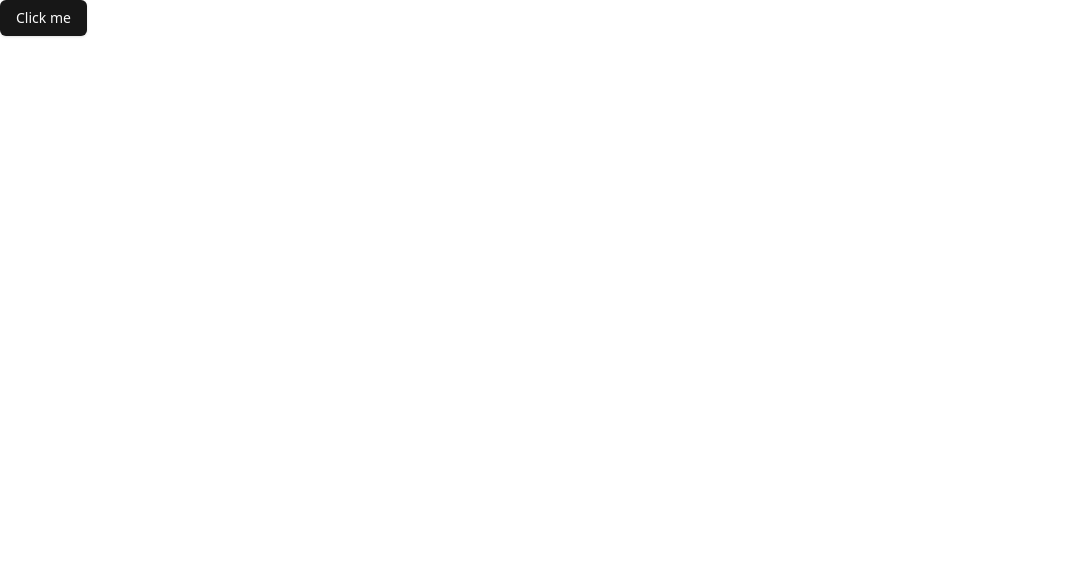
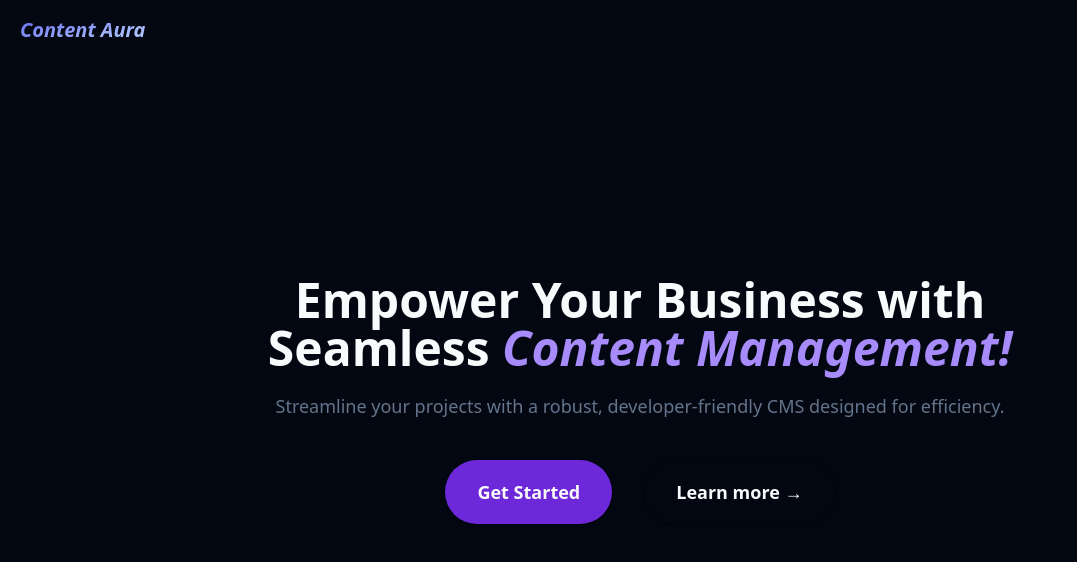
Before and after one commit to diyaprajapati/ContentAura, a React (Vite) app in the folder cms-frontend/: page / in a window 1280 px wide. Shown: the top 562 px of the page, without its empty margins (0-1077 px from the left). Built offline with nearby package versions, Linux system fonts and the light colour scheme.

Commit message:
made landing page

```diff
--- a/cms-frontend/package.json
+++ b/cms-frontend/package.json
@@ -13,6 +13,7 @@
     "@radix-ui/react-slot": "^1.1.0",
     "class-variance-authority": "^0.7.1",
     "clsx": "^2.1.1",
+    "framer-motion": "^11.14.1",
     "lucide-react": "^0.468.0",
     "react": "^18.3.1",
     "react-dom": "^18.3.1",
--- a/cms-frontend/src/App.tsx
+++ b/cms-frontend/src/App.tsx
@@ -1,11 +1,54 @@
 import { useState } from 'react'
 import './index.css'
+import { motion } from 'framer-motion'
 import { Button } from './components/ui/button'
 
 function App() {
   return (
     <>
-      <Button>Click me</Button>
+      <nav className='absolute w-fit left-5 top-4'>
+        <motion.div className='bg-gradient-to-br from-indigo-500 to-blue-200 bg-clip-text text-transparent font-bold italic cursor-pointer text-xl'
+        initial={{
+          x:-10
+        }}
+        animate = {{
+          x:0,
+          transition: {
+            duration: 0.75
+          }
+        }}
+        >
+          Content Aura
+        </motion.div>
+      </nav>
+      <motion.div className='flex flex-col space-y-10 h-dvh justify-center items-center w-full p-10'
+      initial={{
+        opacity:0
+      }}
+      animate = {{
+        opacity:1,
+        transition: {
+          duration: 0.60,
+          delay: 0.1
+        }
+      }}
+      >
+        <div className='space-y-5 md:w-[70%] md:self-center'>
+          {/* Headline */}
+          <div className='font-extrabold text-5xl w-full text-center'>
+            Empower Your Business with Seamless <span className='text-violet-400 italic'>Content Management!</span>
+          </div>
+
+          {/* subHeadline */}
+          <div className='font-medium text-lg text-slate-500 w-full text-center'>
+          Streamline your projects with a robust, developer-friendly CMS designed for efficiency.
+          </div>
+        </div>
+        <div className='flex flex-row gap-8'>
+          <Button className='p-8 rounded-full text-lg font-semibold hover:scale-105 hover:transition-all'>Get Started</Button>
+          <Button className='p-8 rounded-full text-lg font-semibold bg-transparent hover:scale-105 hover:transition-all'> Learn more &rarr;</Button>
+        </div>
+      </motion.div>
     </>
   )
 }
--- a/cms-frontend/src/index.css
+++ b/cms-frontend/src/index.css
@@ -4,61 +4,63 @@
 @layer base {
   :root {
     --background: 0 0% 100%;
-    --foreground: 0 0% 3.9%;
+    --foreground: 224 71.4% 4.1%;
     --card: 0 0% 100%;
-    --card-foreground: 0 0% 3.9%;
+    --card-foreground: 224 71.4% 4.1%;
     --popover: 0 0% 100%;
-    --popover-foreground: 0 0% 3.9%;
-    --primary: 0 0% 9%;
-    --primary-foreground: 0 0% 98%;
-    --secondary: 0 0% 96.1%;
-    --secondary-foreground: 0 0% 9%;
-    --muted: 0 0% 96.1%;
-    --muted-foreground: 0 0% 45.1%;
-    --accent: 0 0% 96.1%;
-    --accent-foreground: 0 0% 9%;
+    --popover-foreground: 224 71.4% 4.1%;
+    --primary: 262.1 83.3% 57.8%;
+    --primary-foreground: 210 20% 98%;
+    --secondary: 220 14.3% 95.9%;
+    --secondary-foreground: 220.9 39.3% 11%;
+    --muted: 220 14.3% 95.9%;
+    --muted-foreground: 220 8.9% 46.1%;
+    --accent: 220 14.3% 95.9%;
+    --accent-foreground: 220.9 39.3% 11%;
     --destructive: 0 84.2% 60.2%;
-    --destructive-foreground: 0 0% 98%;
-    --border: 0 0% 89.8%;
-    --input: 0 0% 89.8%;
-    --ring: 0 0% 3.9%;
+    --destructive-foreground: 210 20% 98%;
+    --border: 220 13% 91%;
+    --input: 220 13% 91%;
+    --ring: 262.1 83.3% 57.8%;
+    --radius: 0.60rem;
     --chart-1: 12 76% 61%;
     --chart-2: 173 58% 39%;
     --chart-3: 197 37% 24%;
     --chart-4: 43 74% 66%;
     --chart-5: 27 87% 67%;
-    --radius: 0.5rem
   }
+
   .dark {
-    --background: 0 0% 3.9%;
-    --foreground: 0 0% 98%;
-    --card: 0 0% 3.9%;
-    --card-foreground: 0 0% 98%;
-    --popover: 0 0% 3.9%;
-    --popover-foreground: 0 0% 98%;
-    --primary: 0 0% 98%;
-    --primary-foreground: 0 0% 9%;
-    --secondary: 0 0% 14.9%;
-    --secondary-foreground: 0 0% 98%;
-    --muted: 0 0% 14.9%;
-    --muted-foreground: 0 0% 63.9%;
-    --accent: 0 0% 14.9%;
-    --accent-foreground: 0 0% 98%;
+    --background: 224 71.4% 4.1%;
+    --foreground: 210 20% 98%;
+    --card: 224 71.4% 4.1%;
+    --card-foreground: 210 20% 98%;
+    --popover: 224 71.4% 4.1%;
+    --popover-foreground: 210 20% 98%;
+    --primary: 263.4 70% 50.4%;
+    --primary-foreground: 210 20% 98%;
+    --secondary: 215 27.9% 16.9%;
+    --secondary-foreground: 210 20% 98%;
+    --muted: 215 27.9% 16.9%;
+    --muted-foreground: 217.9 10.6% 64.9%;
+    --accent: 215 27.9% 16.9%;
+    --accent-foreground: 210 20% 98%;
     --destructive: 0 62.8% 30.6%;
-    --destructive-foreground: 0 0% 98%;
-    --border: 0 0% 14.9%;
-    --input: 0 0% 14.9%;
-    --ring: 0 0% 83.1%;
+    --destructive-foreground: 210 20% 98%;
+    --border: 215 27.9% 16.9%;
+    --input: 215 27.9% 16.9%;
+    --ring: 263.4 70% 50.4%;
     --chart-1: 220 70% 50%;
     --chart-2: 160 60% 45%;
     --chart-3: 30 80% 55%;
     --chart-4: 280 65% 60%;
-    --chart-5: 340 75% 55%
+    --chart-5: 340 75% 55%;
   }
 }
+
 @layer base {
   * {
-    @apply border-border;
+    @apply border-border dark;
   }
   body {
     @apply bg-background text-foreground;
```
Also changed, not shown: 1 other file (tests, documents, lock files or other folders).
